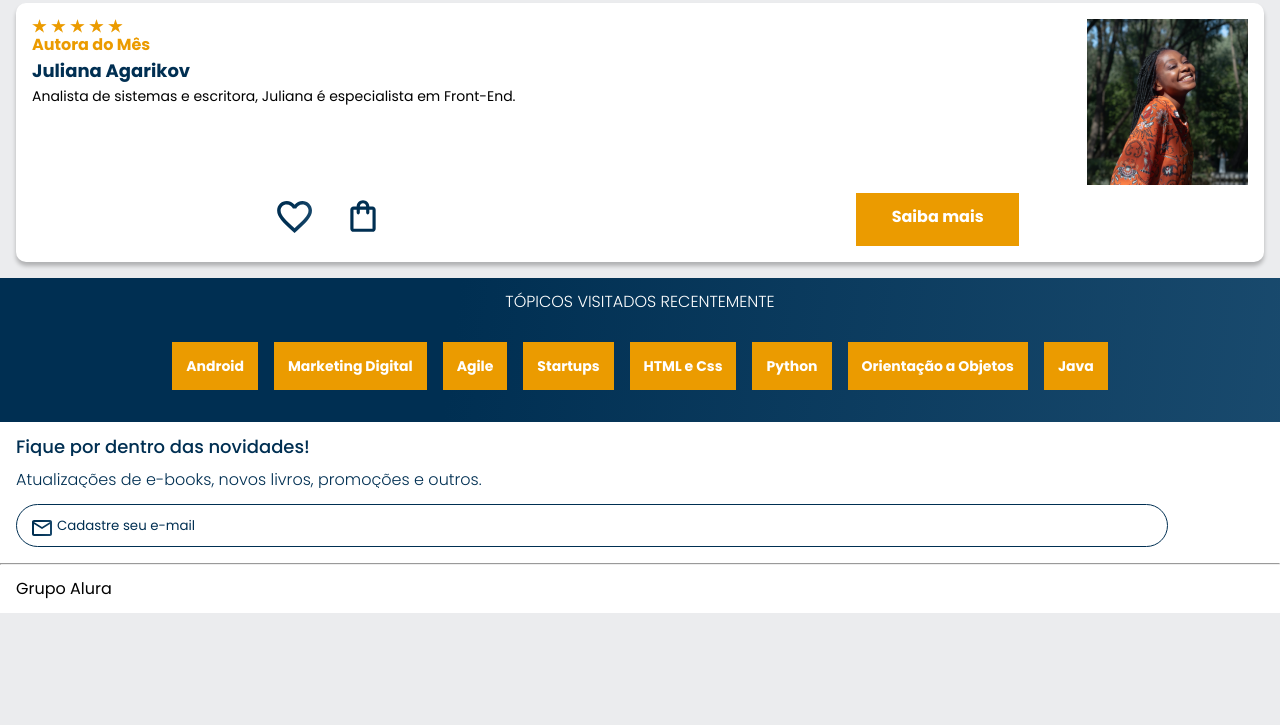
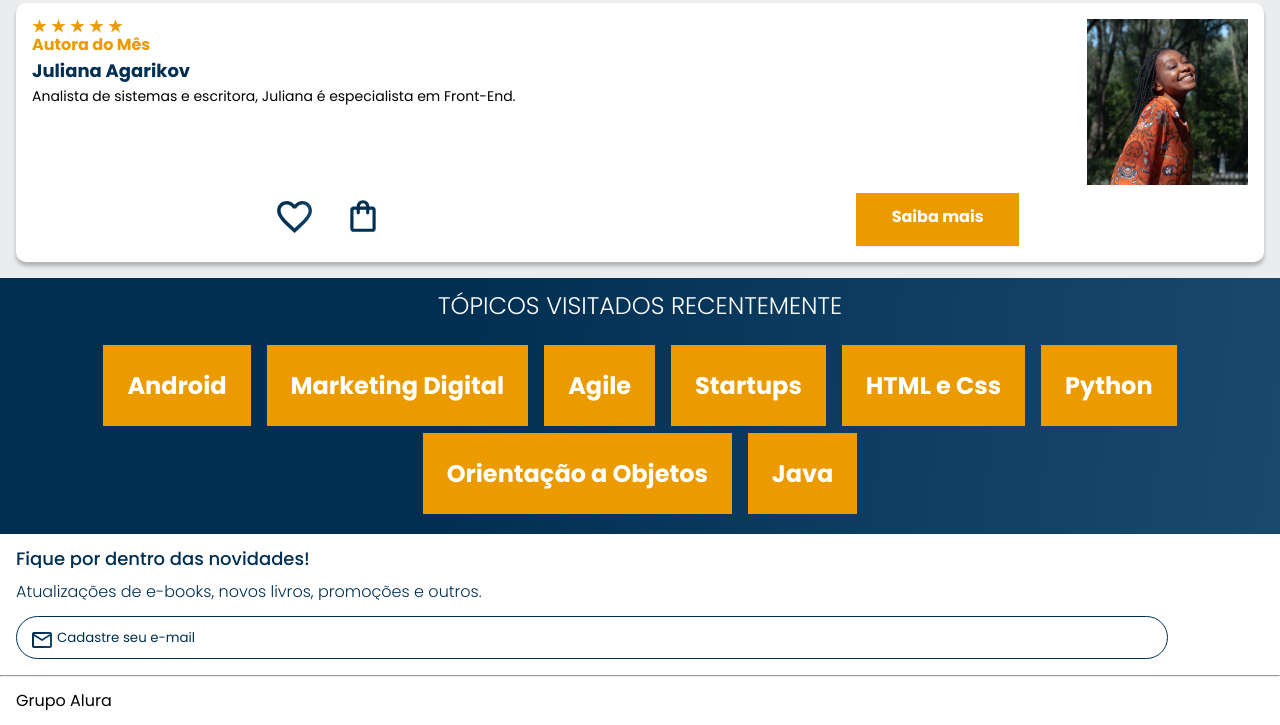
Before and after one commit to mrmssg/Alura-Books, a plain HTML site: page index.html in a window 1280 px wide. Shown: the part 1638-2363 px from the top of the page. Before the commit the page ends 2251 px from the top, so only its background shows below. Drawn offline with nearby package versions, Linux system fonts and the light colour scheme.

Commit message:
ajustado tópicos

```diff
--- a/styles/topicos.css
+++ b/styles/topicos.css
@@ -24,3 +24,11 @@
         font-size: 14px;
         font-weight: 700;
     }
+    @media screen and (min-width: 1024px) {
+        .tópicos__título{
+            font-size: 24px;
+        }
+        .tópicos__link{
+            font-size: 24px;
+        }
+    }
```
